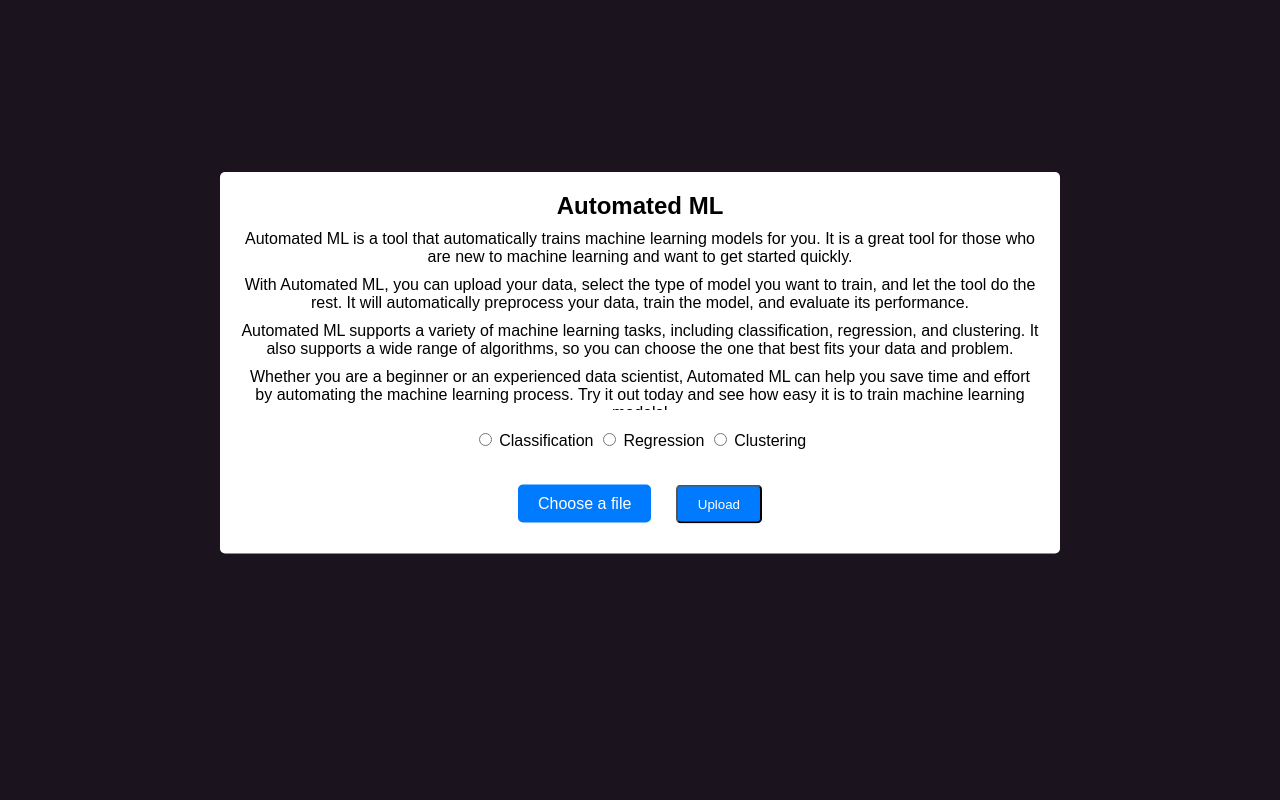
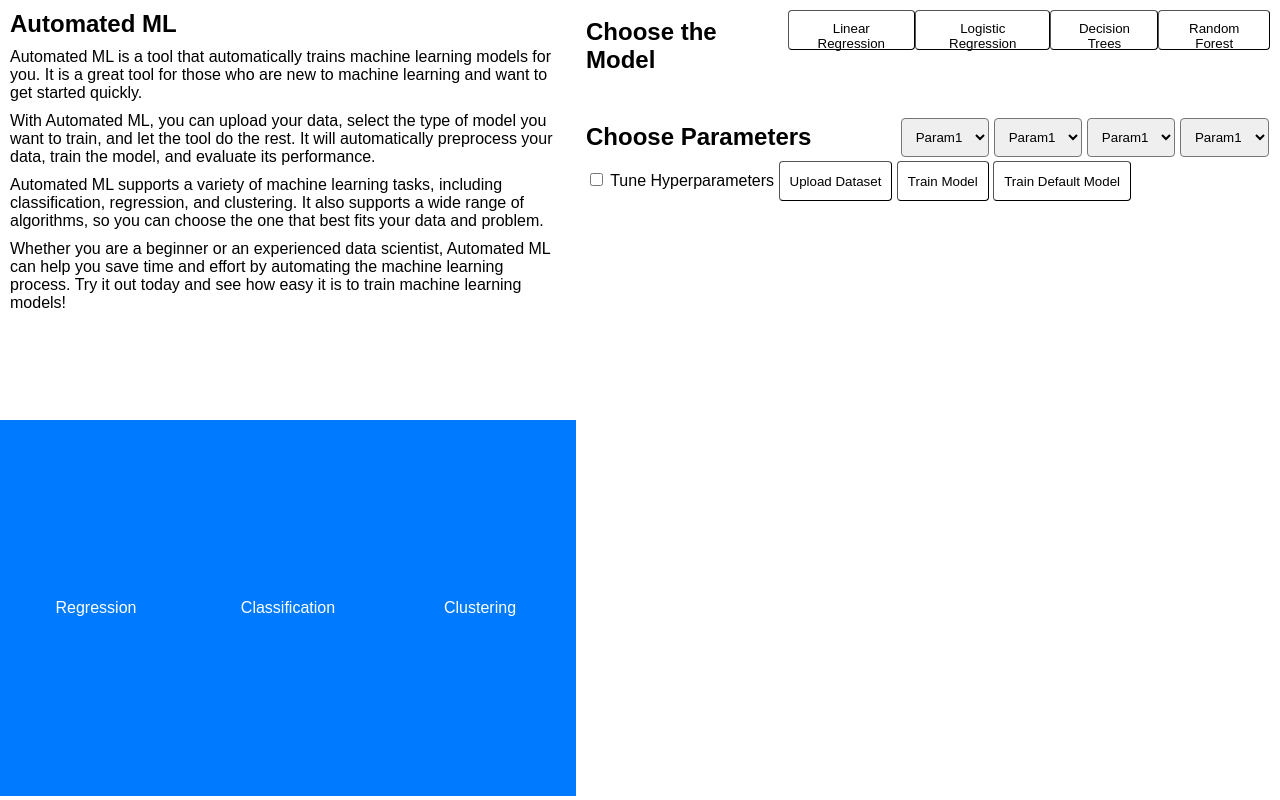
Before and after one commit to CC-KEH/Automated-ML, a Flask app: page / in a window 1280 px wide. Run offline with Flask 3, Linux system fonts and the light colour scheme.

Commit message:
Frontend changes

```diff
--- a/templates/index.html
+++ b/templates/index.html
@@ -11,18 +11,6 @@
             font-family: Arial, sans-serif;
             margin: 0;
             padding: 0;
-            background-color: #1b141f;
-        }
-
-        div {
-            padding: 20px;
-            background-color: #fff;
-            border-radius: 5px;
-            position: absolute;
-            top: 40%;
-            left: 50%;
-            width: 50rem;
-            transform: translate(-50%, -50%);
         }
 
         h1 {
@@ -35,74 +23,94 @@
             margin: 0 0 10px 0;
         }
 
-        .about {
-            text-align: center;
+        .left_div {
+            position: absolute;
+            background-color: #fff;
+            width: 45%;
+            height: 100%;
         }
 
-        .buttons {
-            text-align: center;
-            margin-top: 16vh;
+        .info_div{
+            padding: 10px;
+            height: 50%;
         }
 
-        .upload {
-            text-align: center;
-            margin-top: 24vh;
+        .hover_div {
+            display: flex;
+            justify-content: space-between;
+            height: 47%;
         }
 
-        .button {
-            display: inline-block;
-            padding: 10px 20px;
-            margin: 10px;
+        .hover_item {
             background-color: #007bff;
+            /* padding: 15px; */
             color: #fff;
-            text-decoration: none;
-            border-radius: 5px;
+            text-align: center;
+            display: flex;
+            align-items: center;
+            justify-content: center;
+            width: 33.33%;
+            cursor: pointer;
         }
 
-        .button:hover {
+        .hover_item:hover {
             background-color: #0056b3;
         }
 
-        .upload input[type="file"] {
-            display: none;
+        .right_div{
+            position: absolute;
+            right: 0;
+            width: 55%;
+            height: 100%;
+        }
+        .right_form{
+            padding: 10px;
+            height: 50%;
+        }
+        .models_div{
+            display: flex;
+            justify-content: space-between;
+        }
+        .models_div h1{
+            margin-top: 8px;
+        }
+        button{
+            padding: 10px;
+            background-color: #fff;
+            color: black;
+            cursor: pointer;
+            border-radius: 4px;
+            height: 40px;
+            border-width: 1px;
+        }
+        button:hover{
+            background-color: #6f7399;
+            color: #fff;
+        }
+        button:focus{
+            background-color: #6f7399;
+            color: #fff;
         }
 
-        .upload label {
-            display: inline-block;
-            padding: 10px 20px;
-            margin: 10px;
-            background-color: #007bff;
-            color: #fff;
-            text-decoration: none;
-            border-radius: 5px;
-            cursor: pointer;
+        .params_div{
+            margin-top: 5%;
+            display: flex;
+            justify-content: space-between;
         }
-
-        .upload label:hover {
-            background-color: #0056b3;
+        .params_div h1{
+            margin-top: 5px;
         }
-
-        .upload input[type="submit"] {
-            display: inline-block;
-            padding: 10px 20px;
-            margin: 10px;
-            background-color: #007bff;
-            color: #fff;
-            text-decoration: none;
-            border-radius: 5px;
-            cursor: pointer;
-        }
-
-        .upload input[type="submit"]:hover {
-            background-color: #0056b3;
+        .params_div select{
+            width: 24%;
+            padding: 10px;
+            border-radius: 4px;
         }
     </style>
 </head>
 
 <body>
-    <div>
-
-        <div class="about">
+    <div class="left_div">
+        <div class="info_div">
             <h1>Automated ML</h1>
             <p>Automated ML is a tool that automatically trains machine learning models for you. It is a great tool for
                 those who are new to machine learning and want to get started quickly.</p>
@@ -116,22 +124,63 @@
                 effort by automating the machine learning process. Try it out today and see how easy it is to train
                 machine learning models!</p>
         </div>
-        <br>
-        <div class="buttons">
-            <input type="radio" id="classification" name="prediction_type" value="classification">
-            <label for="classification">Classification</label>
-            <input type="radio" id="regression" name="prediction_type" value="regression">
-            <label for="regression">Regression</label>
-            <input type="radio" id="clustering" name="prediction_type" value="clustering">
-            <label for="clustering">Clustering</label>
+        <div class="hover_div">
+            <div class="hover_item">
+                Regression
+            </div>
+            <div class="hover_item">
+                Classification
+            </div>
+            <div class="hover_item">
+                Clustering
+            </div>
         </div>
-        <br>
-        <div class="upload">
-            <form action="upload.php" method="post" enctype="multipart/form-data">
-                <input type="file" name="file" id="file" accept=".csv">
-                <label for="file">Choose a file</label>
-                <input type="submit" value="Upload">
-            </form>
+    </div>
+    <div class="right_div">
+        <div class="right_form">
+            <div class="models_div">
+            <h1>Choose the Model</h1>
+                <button>Linear Regression</button>
+                <button>Logistic Regression</button>
+                <button>Decision Trees</button>
+                <button>Random Forest</button>
+            </div>
+            <div class="params_div">
+            <h1>Choose Parameters</h1>
+                <dropdown>
+                    <select name="param1" id="param1">
+                        <option value="param1">Param1</option>
+                        <option value="param2">Param2</option>
+                        <option value="param3">Param3</option>
+                        <option value="param3">Param3</option>
+                    </select>
+                    <select name="param2" id="param2">
+                        <option value="param1">Param1</option>
+                        <option value="param2">Param2</option>
+                        <option value="param3">Param3</option>
+                        <option value="param3">Param3</option>
+                    </select>
+                    <select name="param3" id="param3">
+                        <option value="param1">Param1</option>
+                        <option value="param2">Param2</option>
+                        <option value="param2">Param2</option>
+                        <option value="param3">Param3</option>
+                    </select>
+                    <!-- Max number of Features -->
+                    <select name="param4" id="param4">
+                        <option value="param1">Param1</option>
+                        <option value="param2">Param2</option>
+                        <option value="param2">Param2</option>
+                        <option value="param3">Param3</option>
+                    </select>
+            </div>
+            <switch>
+                <input type="checkbox" id="tune_parameters" name="tune_parameters">
+                <label for="tune_parameters">Tune Hyperparameters</label>
+            </switch>
+            <button>Upload Dataset</button>
+            <button>Train Model</button>
+            <button>Train Default Model</button>
         </div>
     </div>
 </body>
```
